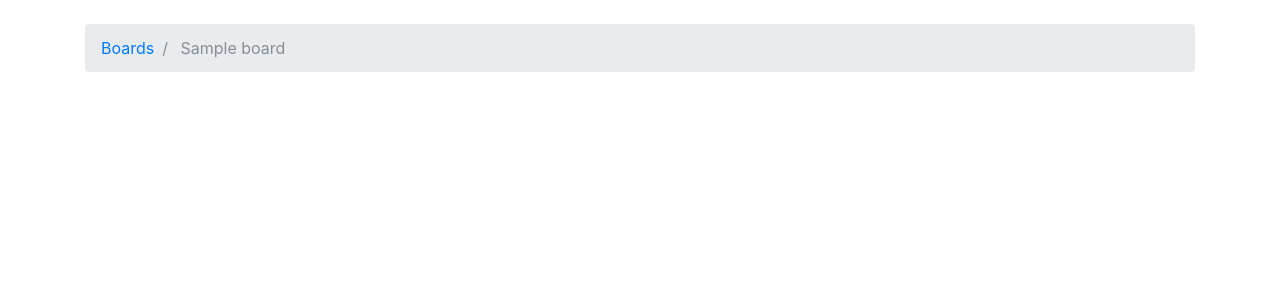
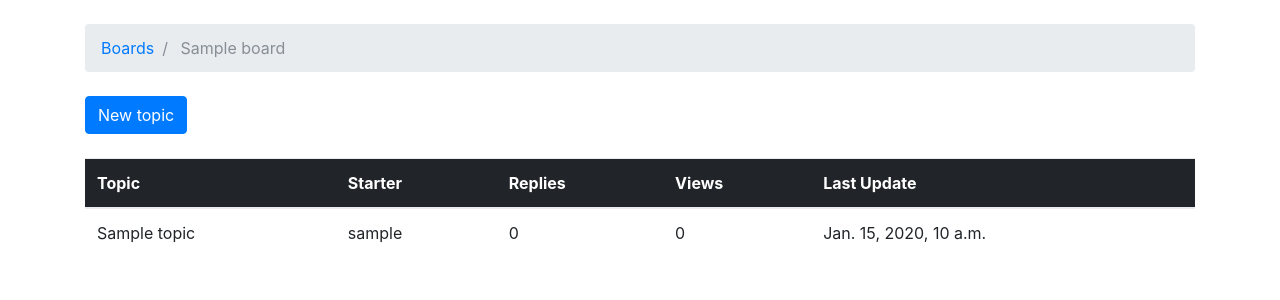
Before and after one commit to curious725/sibt-django-guide, a Django app: template myproject/templates/boards/topics.html in a window 1280 px wide. Shown: the part 56-356 px from the top of the page. Run offline with Django 3.2, Linux system fonts and the light colour scheme; the template is opened without the code that fills it: most values are stand-ins (such as "Sample title", 1, 10 or a date in 2020); some libraries are stand-ins or nearby versions; some web fonts are replaced.

Commit message:
modify topics.html

```diff
--- a/myproject/templates/boards/topics.html
+++ b/myproject/templates/boards/topics.html
@@ -14,5 +14,31 @@
 {% endblock breadcrumb %}
 
 {% block content %}
-  <!-- just leaving it empty for now. we will add here soon. -->
+  <div class="mb-4">
+    <a href="{% url 'boards:new_topic' board.pk %}" class="btn btn-primary">
+      New topic
+    </a>
+  </div>
+  <table class="table">
+    <thead class="thead-inverse">
+      <tr>
+        <th>Topic</th>
+        <th>Starter</th>
+        <th>Replies</th>
+        <th>Views</th>
+        <th>Last Update</th>
+      </tr>
+    </thead>
+    <tbody>
+      {% for topic in board.topics.all %}
+        <tr>
+          <td>{{ topic.subject}}</td>
+          <td>{{ topic.starter.username }}</td>
+          <td>0</td>
+          <td>0</td>
+          <td>{{ topic.last_updated }}</td>
+        </tr>
+      {% endfor %}
+    </tbody>
+  </table>
 {% endblock content %}
```
